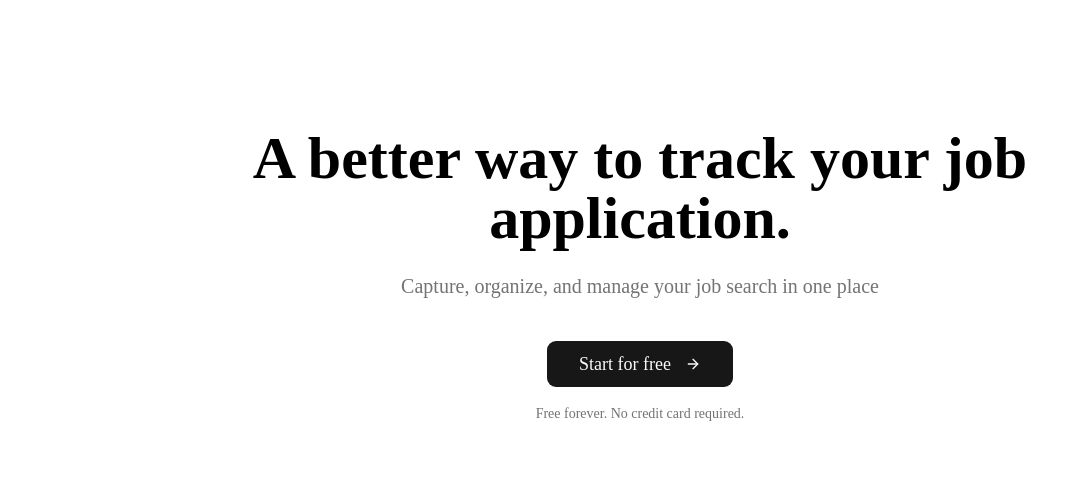
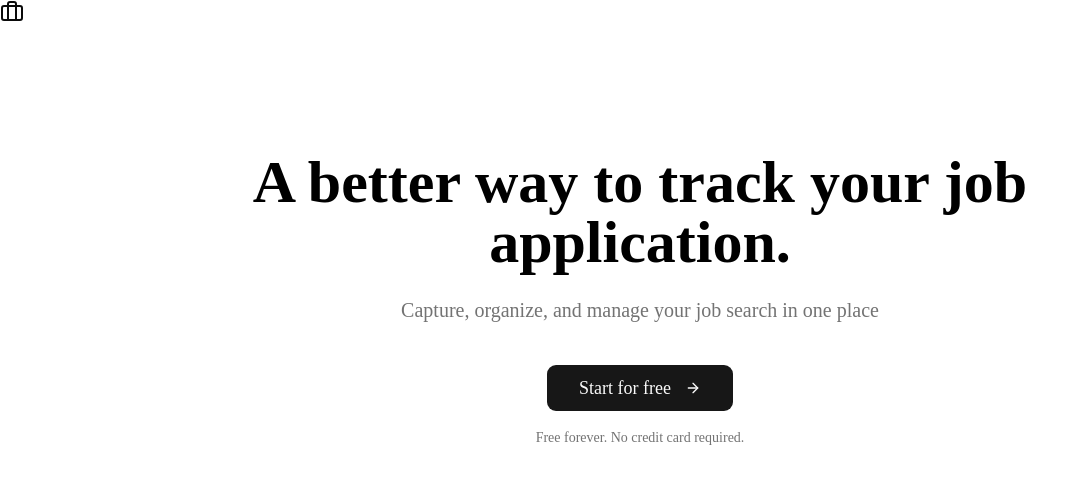
Before and after one commit to iroNomad/job-application-tracker, a Next.js app: page / in a window 1280 px wide. Shown: the top 484 px of the page, without its empty margins (0-1087 px from the left). Built offline with nearby package versions, Linux system fonts and the light colour scheme.

Commit message:
refactor: rename components and integrate Navbar into layout

```diff
--- a/app/layout.tsx
+++ b/app/layout.tsx
@@ -1,6 +1,7 @@
 import type { Metadata } from "next";
 import { Geist, Geist_Mono } from "next/font/google";
 import "./globals.css";
+import Navbar from "@/components/Navbar";
 
 const geistSans = Geist({
   variable: "--font-geist-sans",
@@ -23,7 +24,10 @@
       lang="en"
       className={`${geistSans.variable} ${geistMono.variable} h-full antialiased`}
     >
-      <body className="min-h-full flex flex-col">{children}</body>
+      <body className="min-h-full flex flex-col">
+        <Navbar />
+        {children}
+      </body>
     </html>
   );
 }
--- a/app/page.tsx
+++ b/app/page.tsx
@@ -1,4 +1,4 @@
-import {Button} from "@/components/ui/button";
+import {Button} from "@/components/ui/Button";
 import {ArrowRight} from "lucide-react";
 import Link from "next/link";
 
```
Also changed, not shown: components/Navbar.tsx (renamed from components/navbar.tsx), components/ui/Button.tsx (renamed from components/ui/button.tsx).
